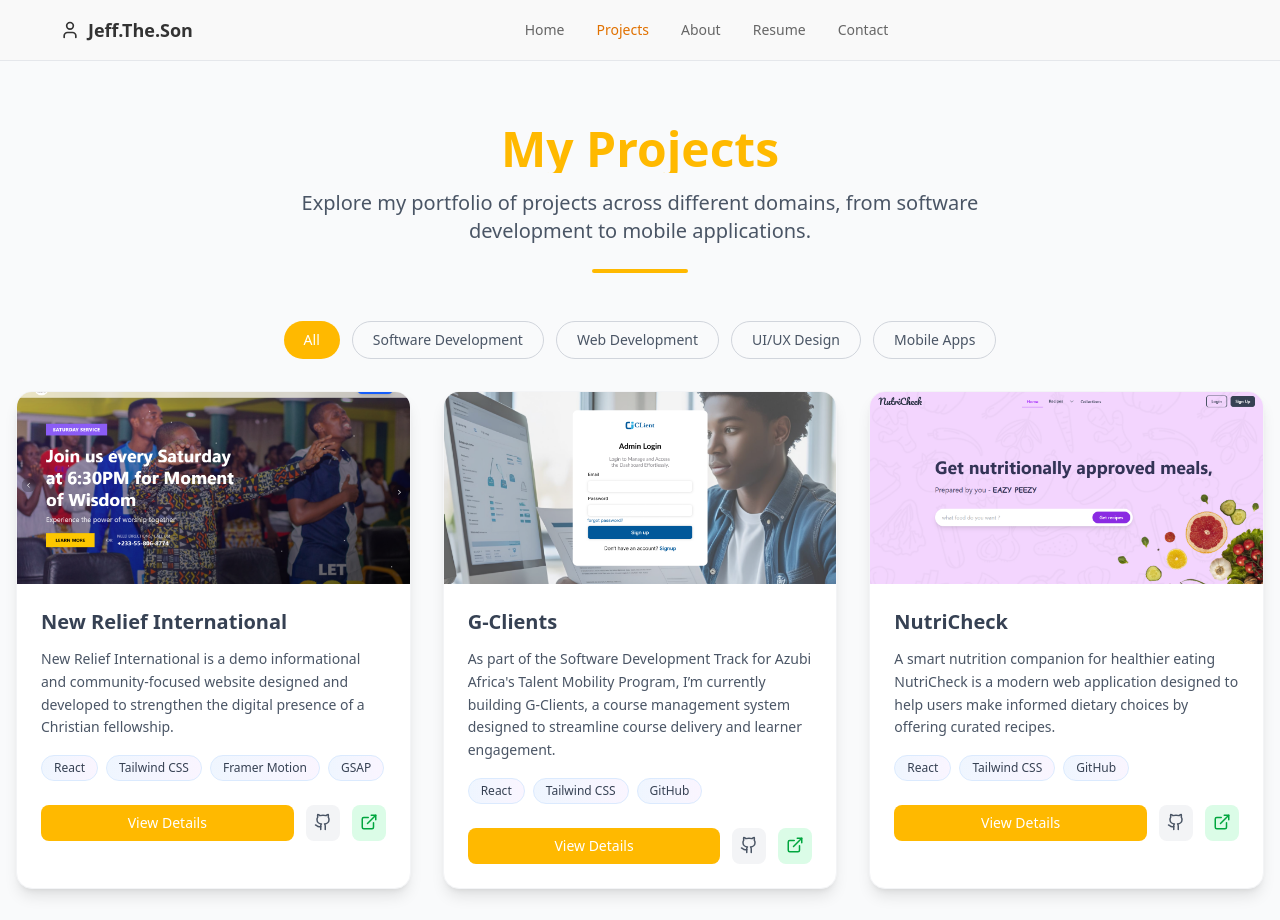
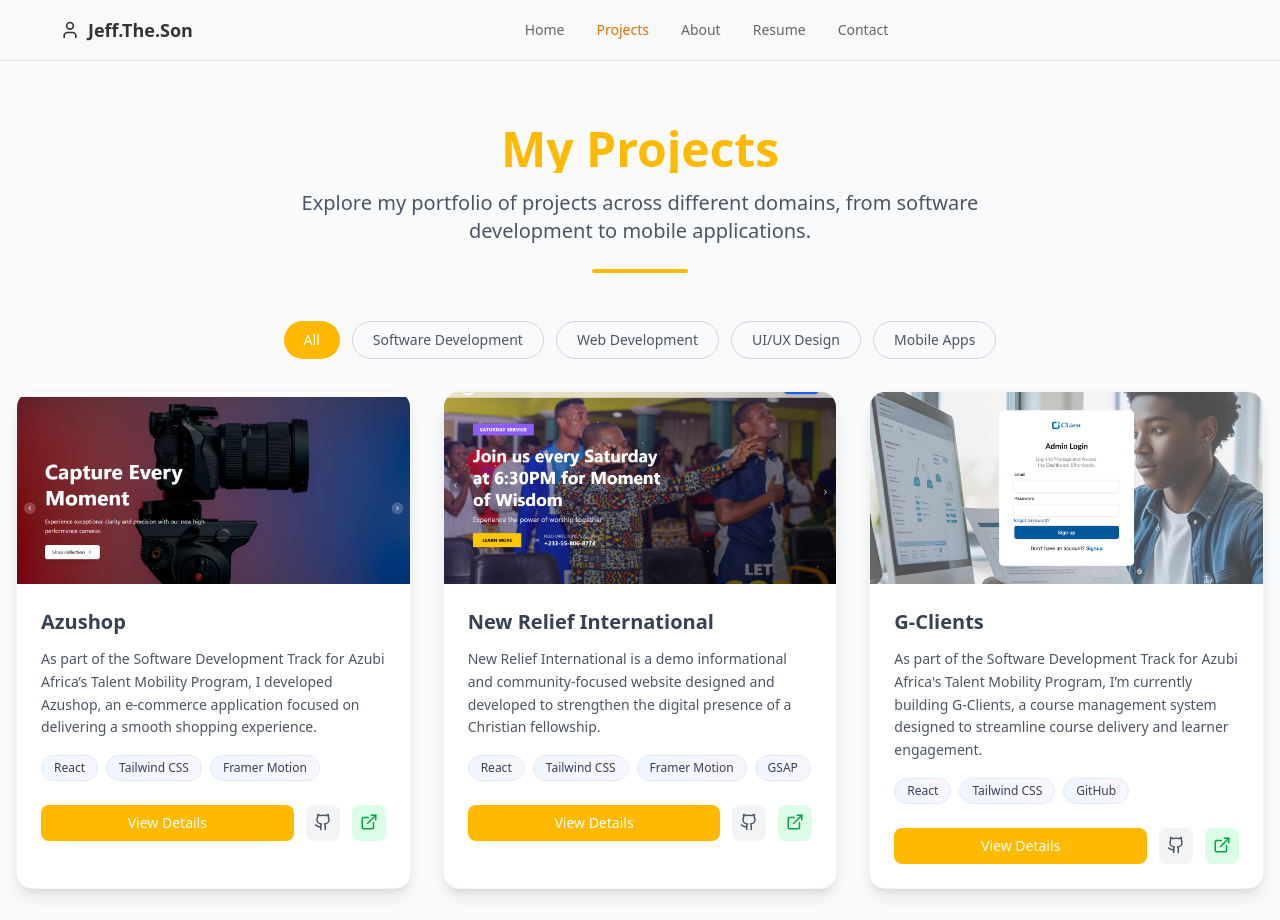
Before and after one commit to jeffery-marfo/jeff.the.son, a React (Vite) app: page /projects in a window 1280 px wide. Shown: the top 920 px of the page. Built offline with nearby package versions, Linux system fonts and the light colour scheme.

Commit message:
Added a new project-Azushop

```diff
--- a/src/Pages/Projects.jsx
+++ b/src/Pages/Projects.jsx
@@ -13,6 +13,8 @@ import SecretMemoir from '../assets/images/SecretMemoir.png';
 import nutriCheck from '../assets/images/nutriCheck.png'
 import gClients from '../assets/images/gClients.png'
 import NRI from '../assets/images/NRI.png'
+import Azushop from '../assets/images/Azushop.png'
+
 const Projects = () => {
   const [activeFilter, setActiveFilter] = useState("all");
   const [selectedProject, setSelectedProject] = useState(null);
@@ -26,6 +28,22 @@ const Projects = () => {
   ];
 
   const projects = [
+    {
+      id: "azushop",
+      title: "Azushop",
+      description:
+        "As part of the Software Development Track for Azubi Africa’s Talent Mobility Program, I developed Azushop, an e-commerce application focused on delivering a smooth shopping experience.",
+      image: Azushop,
+      tags: ["React", "Tailwind CSS", "Framer Motion"],
+      categories: ["software", "web"],
+      type: "development",
+      links: {
+        github: "https://github.com/jeffery-marfo/AzuShop-Ecommerce",
+        demo: "https://azu-shop-ecommerce.vercel.app/",
+      },
+      fullDescription:
+        "As part of the Software Development Track for Azubi Africa’s Talent Mobility Program, I developed Azushop, an e-commerce application designed to provide users with a seamless online shopping experience while supporting secure transactions and efficient order management. The platform is built to connect customers with products easily and offer a smooth, responsive, and user-friendly interface.",
+    },
     {
       id: "new-relief-internanational",
       title: "New Relief International",
```
Also changed, not shown: src/assets/images/Azushop.png (added).
